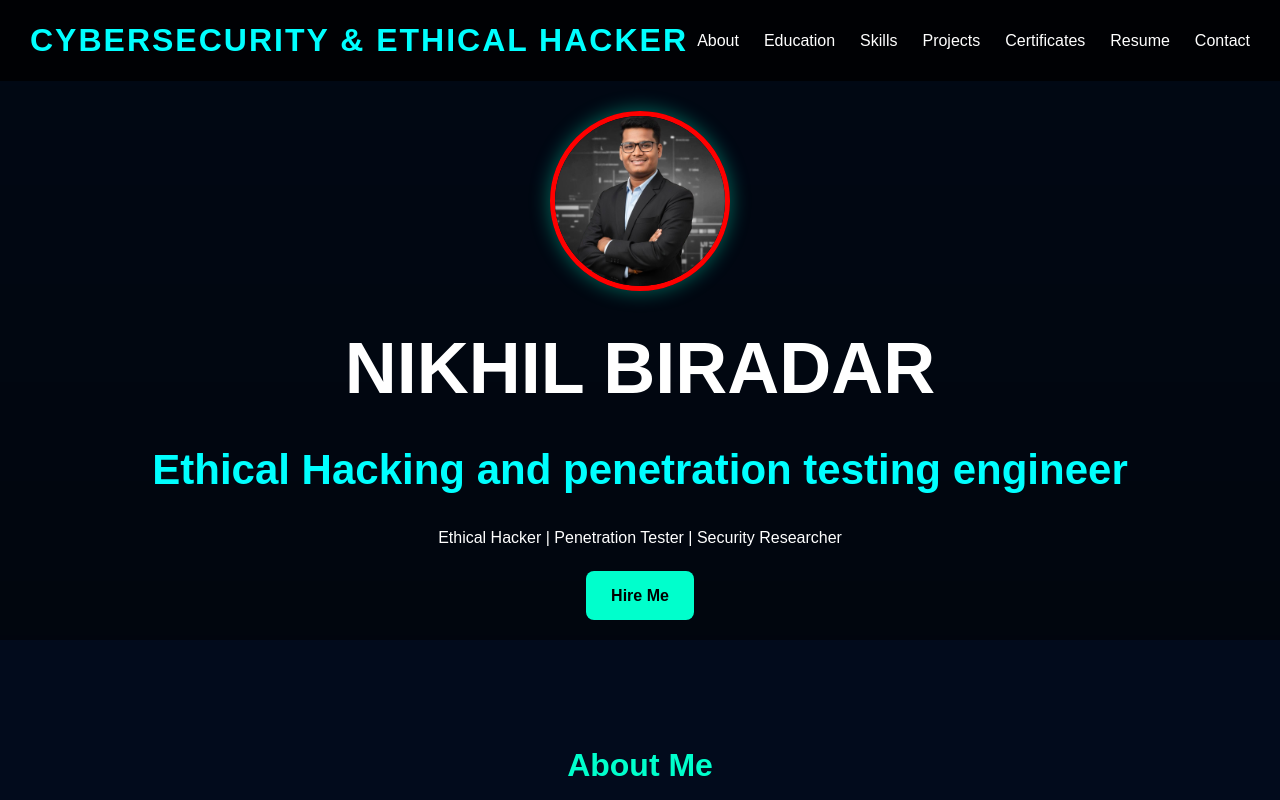
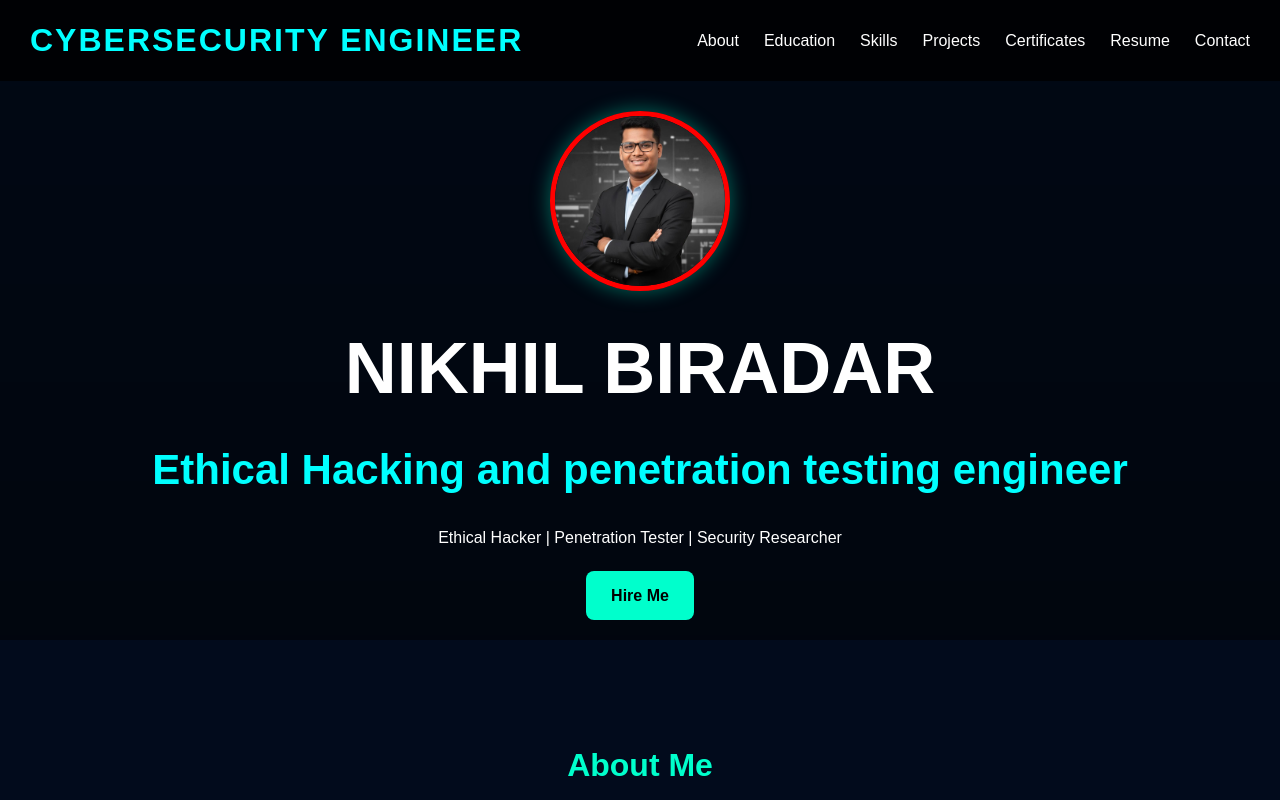
Before and after one commit to nikhilbiradar1793/Nikhil-portfolio, a plain HTML site: page index.html in a window 1280 px wide. Shown: the top 800 px of the page. Drawn offline with Linux system fonts and the light colour scheme.

Commit message:
Update index.html

```diff
--- a/index.html
+++ b/index.html
@@ -11,7 +11,7 @@
 <body>
 
 <nav>
-    <div class="logo">CYBERSECURITY & ETHICAL HACKER </div>
+    <div class="logo">CYBERSECURITY ENGINEER </div>
 
     <ul>
         <li><a href="#about">About</a></li>
```
